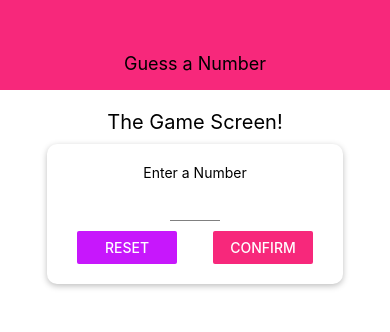
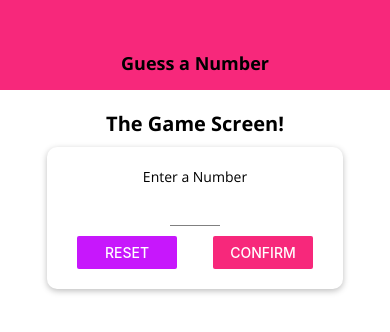
Before and after one commit to batuhanbalaban/native-number-guesser, a React Native app: screen / in a window 390 px wide. Shown: the top 332 px of the page. Built offline with nearby package versions, Linux system fonts and the light colour scheme.

Commit message:
Custom Fonts added, globally applied.

```diff
--- a/App.js
+++ b/App.js
@@ -1,13 +1,31 @@
 import React, { useState } from 'react';
-import { StyleSheet, Text, View } from 'react-native';
+import { StyleSheet, View } from 'react-native';
 import Header from './components/Header';
 import StartGameScreen from './screens/StartGameScreen';
 import GameScreen from './screens/GameScreen';
 import GameOverScreen from './screens/GameOverScreen';
+import * as Font from 'expo-font';
+import { AppLoading } from 'expo';
+
+const fetchFonts = () => {
+  return Font.loadAsync({
+    'open-sans': require('./assets/fonts/OpenSans-Regular.ttf'),
+    'open-sans-bold': require('./assets/fonts/OpenSans-Bold.ttf')
+  });
+};
 
 export default function App() {
   const [userNumber, setUserNumber] = useState();
   const [guessRounds, setGuessRounds] = useState(0);
+  const [dataLoaded, setDataLoaded] = useState(false);
+
+  if (!dataLoaded) {
+    return <AppLoading
+      startAsync={fetchFonts}
+      onFinish={() => setDataLoaded(true)}
+      onError={(err) => console.log(err)}
+    />
+  }
 
   const configureNewGameHandler = () => {
     setGuessRounds(0);
--- a/components/Header.js
+++ b/components/Header.js
@@ -1,6 +1,8 @@
 import React from 'react';
 import { View, Text, StyleSheet } from 'react-native';
 import Colors from '../constants/colors';
+import TextBody from './TextBody';
+import TextTitle from './TextTitle';
 
 const styles = StyleSheet.create({
     header: {
@@ -11,17 +13,13 @@ const styles = StyleSheet.create({
         alignItems: 'center',
         justifyContent: 'center',
     },
-    headerTitle: {
-        color: 'black',
-        fontSize: 18,
-    }
 })
 
 const Header = props => {
 
     return (
         <View style={styles.header}>
-            <Text style={styles.headerTitle}>{props.title}</Text>
+            <TextTitle style={styles.headerTitle}>{props.title}</TextTitle>
         </View>
     );
 }
--- a/components/NumberContainer.js
+++ b/components/NumberContainer.js
@@ -1,13 +1,15 @@
 import React from 'react';
 import { StyleSheet, View, Text } from 'react-native';
 import Colors from '../constants/colors';
+import TextBody from './TextBody';
+import TextTitle from './TextTitle';
 
 const NumberContainer = props => {
     return (
         <View style={styles.container}>
-            <Text style={styles.number}>
+            <TextBody style={styles.number}>
                 {props.children}
-            </Text>
+            </TextBody>
         </View>
     );
 };
--- /dev/null
+++ b/components/TextBody.js
@@ -0,0 +1,7 @@
+import React from 'react';
+import { Text } from 'react-native';
+import DefaultStyles from '../constants/default-styles';
+
+const TextBody = props => { return (<Text style={{ ...DefaultStyles.textBody, ...props.style }}>{props.children}</Text>) };
+
+export default TextBody;
--- /dev/null
+++ b/components/TextTitle.js
@@ -0,0 +1,7 @@
+import React from 'react';
+import { Text } from 'react-native';
+import DefaultStyles from '../constants/default-styles';
+
+const TextTitle = props => { return (<Text style={{ ...DefaultStyles.textTitle, ...props.style }}>{props.children}</Text>) };
+
+export default TextTitle;
--- /dev/null
+++ b/constants/default-styles.js
@@ -0,0 +1,13 @@
+import {  StyleSheet } from 'react-native';
+export default StyleSheet.create({
+    textTitle:{
+        fontFamily: 'open-sans-bold',
+        fontSize: 18,
+        color: 'black'
+    },
+    textBody:{
+        fontFamily: 'open-sans',
+        // fontSize: 18,
+        color: 'black'
+    },
+})
--- a/package.json
+++ b/package.json
@@ -12,7 +12,8 @@
     "react": "~16.9.0",
     "react-dom": "~16.9.0",
     "react-native": "https://github.com/expo/react-native/archive/sdk-37.0.1.tar.gz",
-    "react-native-web": "~0.11.7"
+    "react-native-web": "~0.11.7",
+    "expo-font": "~8.1.0"
   },
   "devDependencies": {
     "babel-preset-expo": "~8.1.0",
--- a/screens/GameOverScreen.js
+++ b/screens/GameOverScreen.js
@@ -1,12 +1,13 @@
 import React from 'react';
 import { View, Text, StyleSheet, Button } from 'react-native';
-
+import TextBody from '../components/TextBody';
+import TextTitle from '../components/TextTitle';
 const GameOverScreen = props => {
     return (
         <View style={styles.screen}>
-            <Text>The Game is Over!</Text>
-            <Text>Number of rounds: {props.roundsNumber}</Text>
-            <Text>Number was: {props.userNumber}</Text>
+            <TextTitle>The Game is Over!</TextTitle>
+            <TextBody>Number of rounds: {props.roundsNumber}</TextBody>
+            <TextBody>Number was: {props.userNumber}</TextBody>
             <Button title="NEW GAME" onPress={props.onRestart} />
         </View>
 
--- a/screens/GameScreen.js
+++ b/screens/GameScreen.js
@@ -2,7 +2,8 @@ import React, { useState, useRef, useEffect } from 'react';
 import { View, StyleSheet, Text, Button, Alert } from 'react-native';
 import NumberContainer from '../components/NumberContainer';
 import Card from '../components/Card';
-
+import TextBody from '../components/TextBody';
+import TextTitle from '../components/TextTitle';
 
 const generateRandomBetween = (min, max, exclude) => {
     min = Math.ceil(min);
@@ -43,7 +44,7 @@ const GameScreen = props => {
     }
     return (
         <View style={styles.screen}>
-            <Text>Opponent's Guess</Text>
+            <TextBody>Opponent's Guess</TextBody>
             <NumberContainer>{currentGuess}</NumberContainer>
             <Card style={styles.buttonContainer}>
                 <Button title="LOWER" onPress={nextGuessHandler.bind(this, 'lower')} />
--- a/screens/StartGameScreen.js
+++ b/screens/StartGameScreen.js
@@ -10,6 +10,8 @@ import {
 } from 'react-native';
 import Input from '../components/Input';
 import Card from '../components/Card';
+import TextBody from '../components/TextBody';
+import TextTitle from '../components/TextTitle';
 import Colors from '../constants/colors';
 import NumberContainer from '../components/NumberContainer';
 const StartGameScreen = props => {
@@ -40,7 +42,7 @@ const StartGameScreen = props => {
     if (confirmed) {
         confirmedOutput = (
             <Card style={styles.summaryContainer}>
-                <Text>You selected</Text>
+                <TextBody>You selected</TextBody>
                 <NumberContainer>{selectedNumber}</NumberContainer>
                 <Button title="START GAME" onPress={() => props.onStartGame(selectedNumber)} />
             </Card>
@@ -49,9 +51,9 @@ const StartGameScreen = props => {
     return (
         <TouchableWithoutFeedback onPress={() => { Keyboard.dismiss(); }}>
             <View style={styles.screen}>
-                <Text style={styles.title}>The Game Screen!</Text>
+                <TextTitle style={styles.title}>The Game Screen!</TextTitle>
                 <Card style={styles.inputContainer}>
-                    <Text>Enter a Number</Text>
+                    <TextBody>Enter a Number</TextBody>
                     <Input style={styles.input}
                         blurOnSubmit
                         autoCapitalize="none"
```
Also changed, not shown: assets/fonts/OpenSans-Bold.ttf (added), assets/fonts/OpenSans-Regular.ttf (added).
